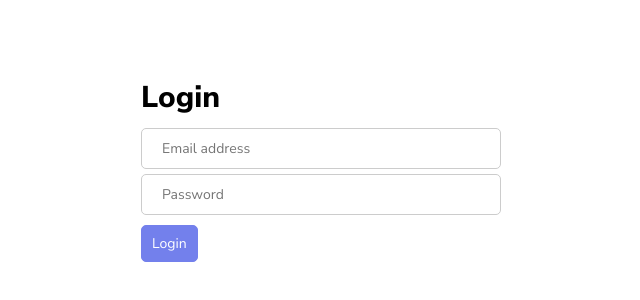
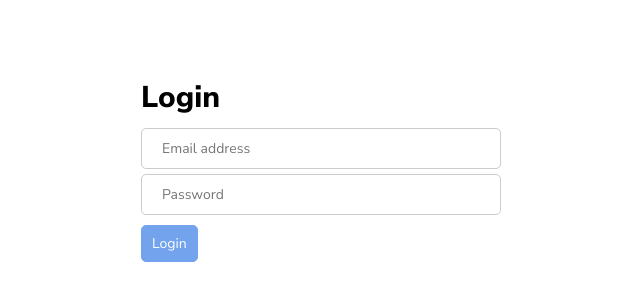
Before and after one commit to Elyonai/academy-first-project, a React (Create React App) app: page / in a window 1280 px wide. Shown: the part 236-536 px from the top of the page, without its empty margins (319-959 px from the left). Built offline with nearby package versions, Linux system fonts and the light colour scheme.

Commit message:
Change color from variable css

```diff
--- a/src/index.css
+++ b/src/index.css
@@ -3,8 +3,8 @@
 
 /* Variables */
 :root {
-  --primary-color: #7380ec;
-  --primary-color-hover: #4a5191;
+  --primary-color: #73a3ec;
+  --primary-color-hover: #4a6f91;
   --danger-color: #ff77829f;
   --success-color: #41f1b69c;
   --warning-color: #ffbb55b9;
```
